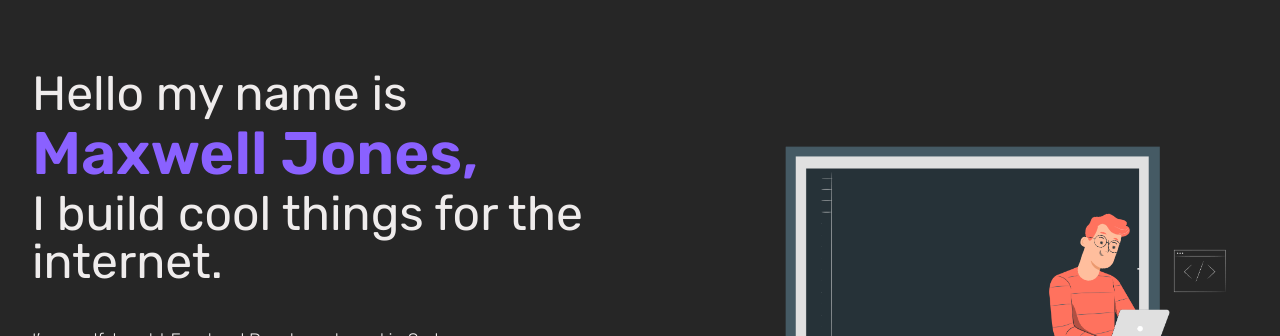
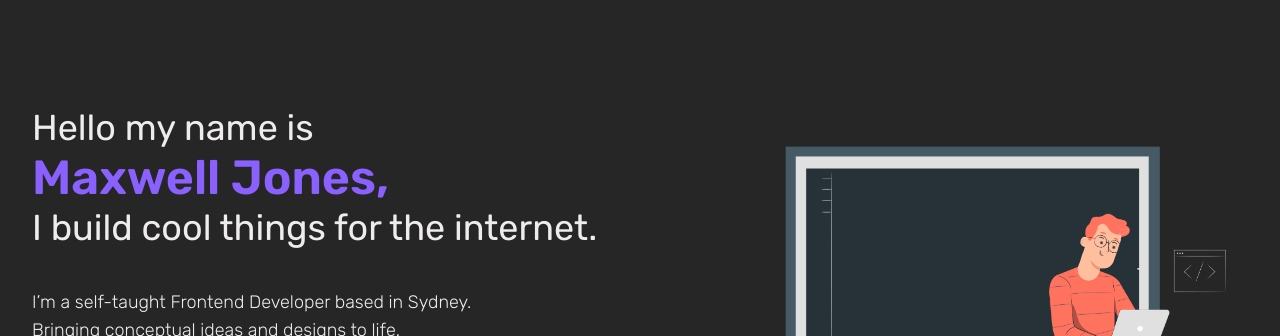
Before and after one commit to maxxjonesyy/portfolio, a React (Vite) app: page / in a window 1280 px wide. Shown: the part 168-504 px from the top of the page. Built offline with nearby package versions, Linux system fonts and the light colour scheme.

Commit message:
hero section font changes

```diff
--- a/src/App.jsx
+++ b/src/App.jsx
@@ -27,7 +27,7 @@ function App() {
 
       <div
         id='hero'
-        className='relative flex flex-col items-center justify-center flex-1 w-full mb-20 container-padding container-width md:flex-row md:justify-between'
+        className='relative flex flex-col items-center justify-center flex-1 w-full mb-20 bg-lightBg dark:bg-darkBg container-padding container-width md:flex-row md:justify-between'
       >
         <div
           id='hero-animation'
@@ -45,16 +45,16 @@ function App() {
         </div>
 
         <div className='flex flex-col justify-center h-full mt-10'>
-          <h1 className='text-xl text-lightText dark:text-darkText md:text-3xl lg:text-4xl xl:text-5xl'>
+          <h1 className='text-xl text-lightText dark:text-darkText md:text-3xl xl:text-4xl'>
             Hello my name is
           </h1>
-          <h1 className='text-4xl font-semibold text-accent md:text-5xl lg:5xl md:pt-1.5 xl:text-6xl'>
+          <h1 className='text-4xl font-semibold text-accent md:text-5xl md:pt-1.5 xl:text-5xl'>
             Maxwell Jones,
           </h1>
-          <h1 className='text-xl text-lightText dark:text-darkText md:text-3xl lg:text-4xl md:pt-1.5 xl:text-5xl'>
+          <h1 className='text-xl text-lightText dark:text-darkText md:text-3xl md:pt-1.5 xl:text-4xl'>
             I build cool things for the internet.
           </h1>
-          <p className='mt-5 text-sm font-light md:mt-10 text-lightText dark:text-darkText md:text-base lg:text-lg md:w-2/3'>
+          <p className='mt-5 text-sm font-light md:mt-10 text-lightText dark:text-darkText md:text-base md:w-2/3 lg:text-lg '>
             I’m a self-taught Frontend Developer based in Sydney. Bringing
             conceptual ideas and designs to life.
           </p>
```
